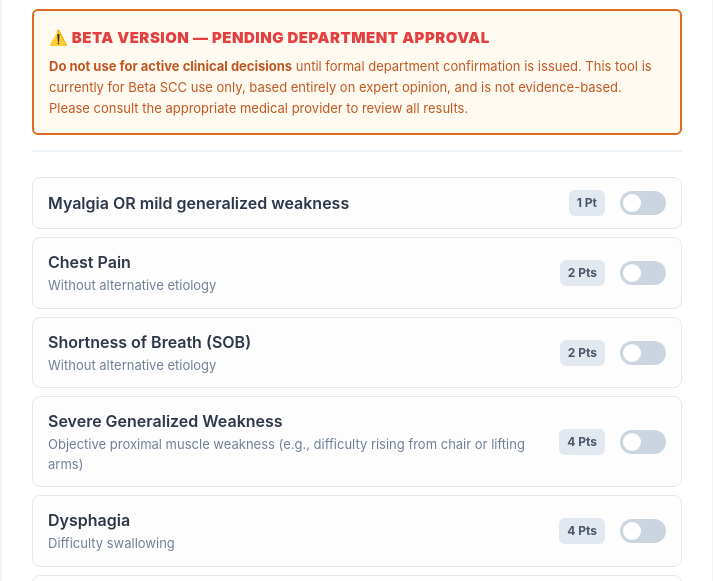
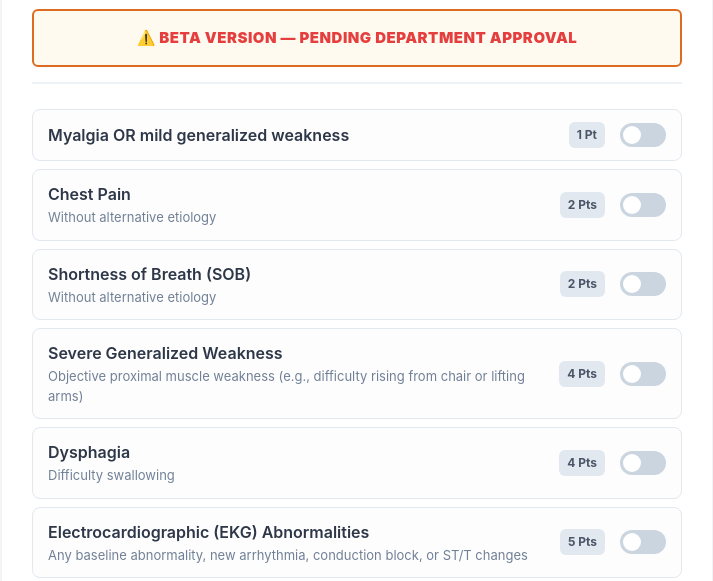
Before and after one commit to simchanath-tech/triple-M, a plain HTML site: page index.html in a window 1280 px wide. Shown: the part 155-736 px from the top of the page, without its empty margins (283-996 px from the left). Drawn offline with Linux system fonts and the light colour scheme.

Commit message:
Update index.html

```diff
--- a/index.html
+++ b/index.html
@@ -87,6 +87,7 @@
             font-size: 13px;
             color: #c05621;
             line-height: 1.6;
+            text-align: center;
         }
 
         .block-emphasis {
@@ -95,7 +96,6 @@
             font-weight: 900;
             text-transform: uppercase;
             letter-spacing: 0.5px;
-            margin-bottom: 6px;
             color: #e53e3e;
         }
 
@@ -247,7 +247,6 @@
         <p class="header-sub">For individuals with recent initiation of checkpoint inhibitor use in the past 3 months</p>
         <div class="disclaimer-box">
             <span class="block-emphasis">⚠️ BETA VERSION — PENDING DEPARTMENT APPROVAL</span>
-            <strong>Do not use for active clinical decisions</strong> until formal department confirmation is issued. This tool is currently for Beta SCC use only, based entirely on expert opinion, and is not evidence-based. Please consult the appropriate medical provider to review all results.
         </div>
     </div>
 
```
